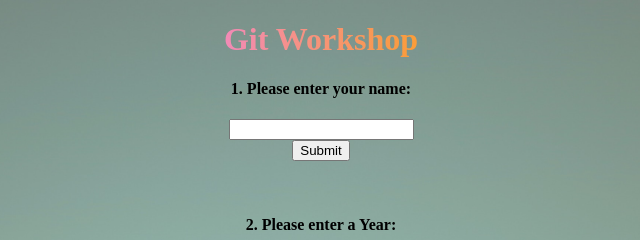
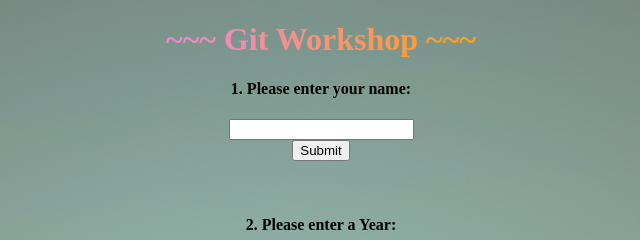
Before and after one commit to dwu68/test_1234, a plain HTML site: page index.html in a window 1280 px wide. Shown: the top 240 px of the page, 399-1039 px from the left. Drawn offline with Linux system fonts and the light colour scheme.

Commit message:
add ~ to page title

```diff
--- a/index.html
+++ b/index.html
@@ -21,7 +21,7 @@
     <!-- Page content -->
     <div class="main">
         <header>
-                <h1 class="rainbow-text"> Git Workshop </h1>
+                <h1 class="rainbow-text">~~~ Git Workshop ~~~</h1>
         </header>
 
         <section>
```
